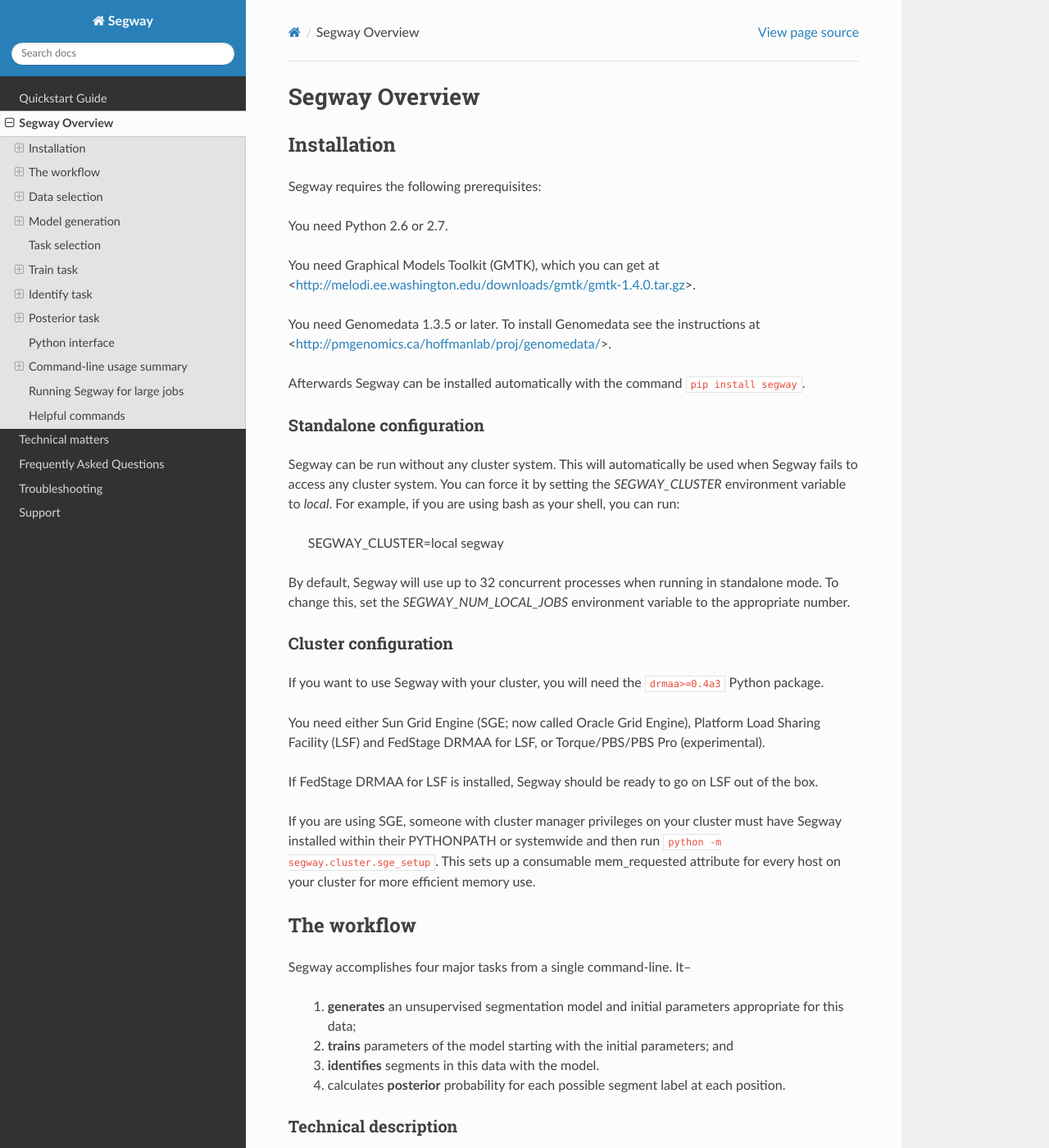
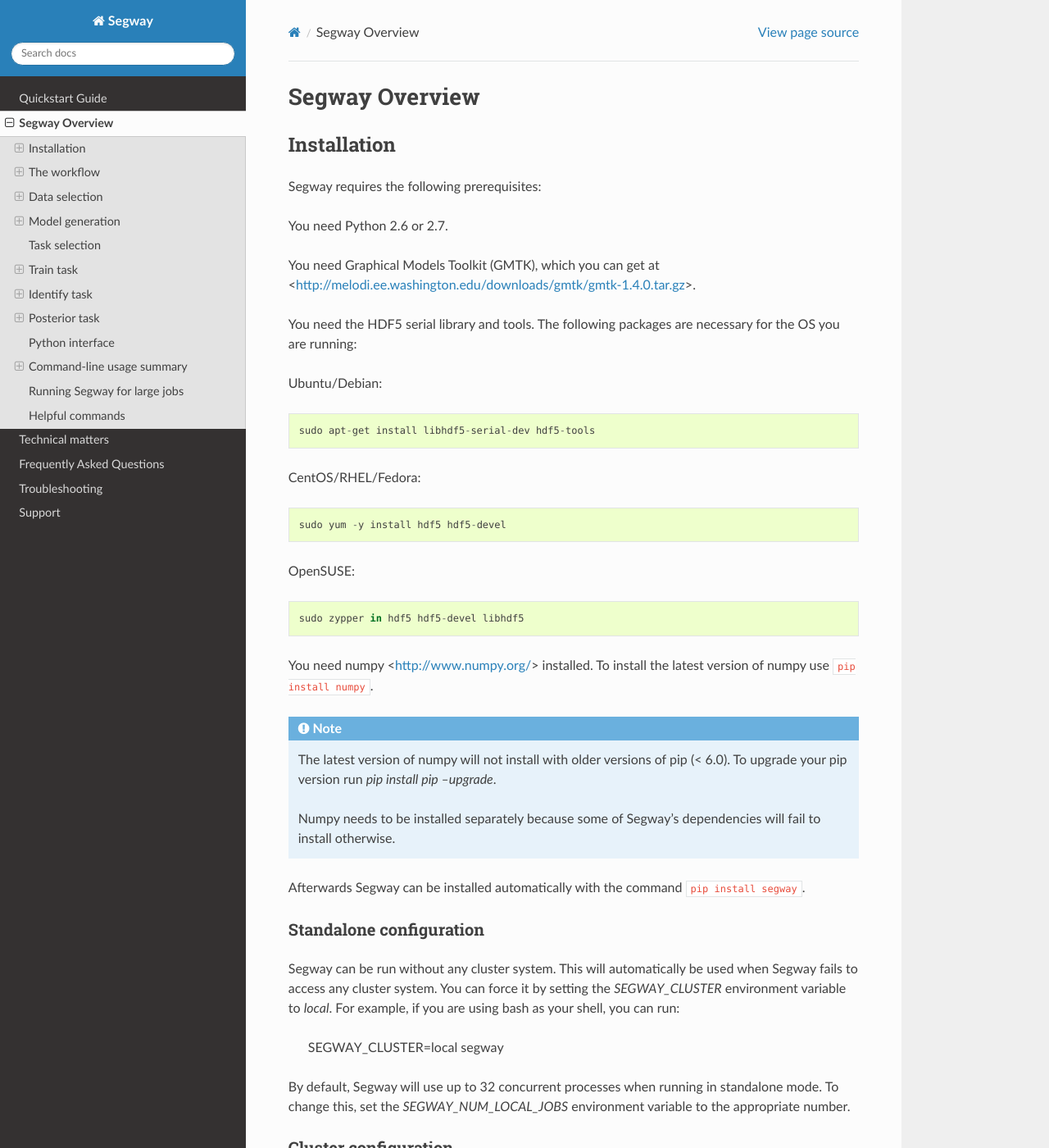
Before and after one commit to hoffmangroup/segway, a Sphinx documentation site: the page built from doc/segway.rst, in a window 1280 px wide and 1400 px high. Shown: the whole window at 82% size. Built offline with Sphinx 7.4.7 and the Read the Docs theme 2.0.0, drawn with Linux system fonts in a browser that asks for light colours; formulas are drawn with MathJax 3.

Commit message:
Update installation instructions

```diff
--- a/doc/segway.rst
+++ b/doc/segway.rst
@@ -14,8 +14,31 @@ You need Python 2.6 or 2.7.
 You need Graphical Models Toolkit (GMTK), which you can get at
 <http://melodi.ee.washington.edu/downloads/gmtk/gmtk-1.4.0.tar.gz>.
 
-You need Genomedata 1.3.5 or later. To install Genomedata see the instructions
-at <http://pmgenomics.ca/hoffmanlab/proj/genomedata/>.
+You need the HDF5 serial library and tools. The following packages are
+necessary for the OS you are running:
+
+Ubuntu/Debian::
+
+    sudo apt-get install libhdf5-serial-dev hdf5-tools
+
+CentOS/RHEL/Fedora::
+
+    sudo yum -y install hdf5 hdf5-devel
+
+OpenSUSE::
+
+    sudo zypper in hdf5 hdf5-devel libhdf5
+
+You need numpy <http://www.numpy.org/> installed. To install the latest version of numpy use ``pip
+install numpy``.
+
+.. note::
+    The latest version of numpy will not install with older versions of pip (< 6.0). To
+    upgrade your pip version run `pip install pip --upgrade`.
+
+    Numpy needs to be installed separately because some of Segway's dependencies
+    will fail to install otherwise.
+
 
 Afterwards Segway can be installed automatically with the command ``pip install
 segway``.
```
Also changed, not shown: doc/quick.rst (+4 -4 lines).
